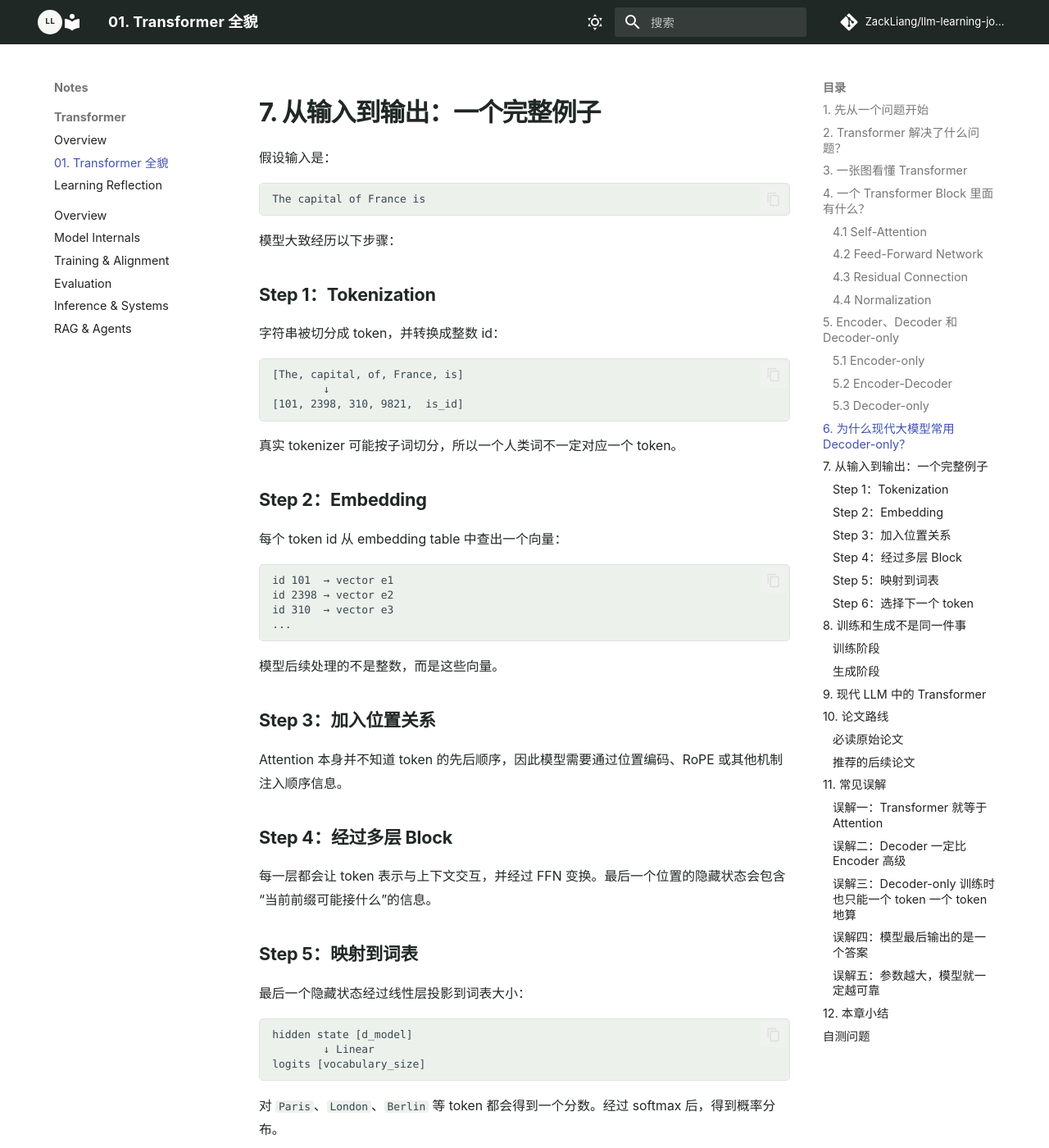
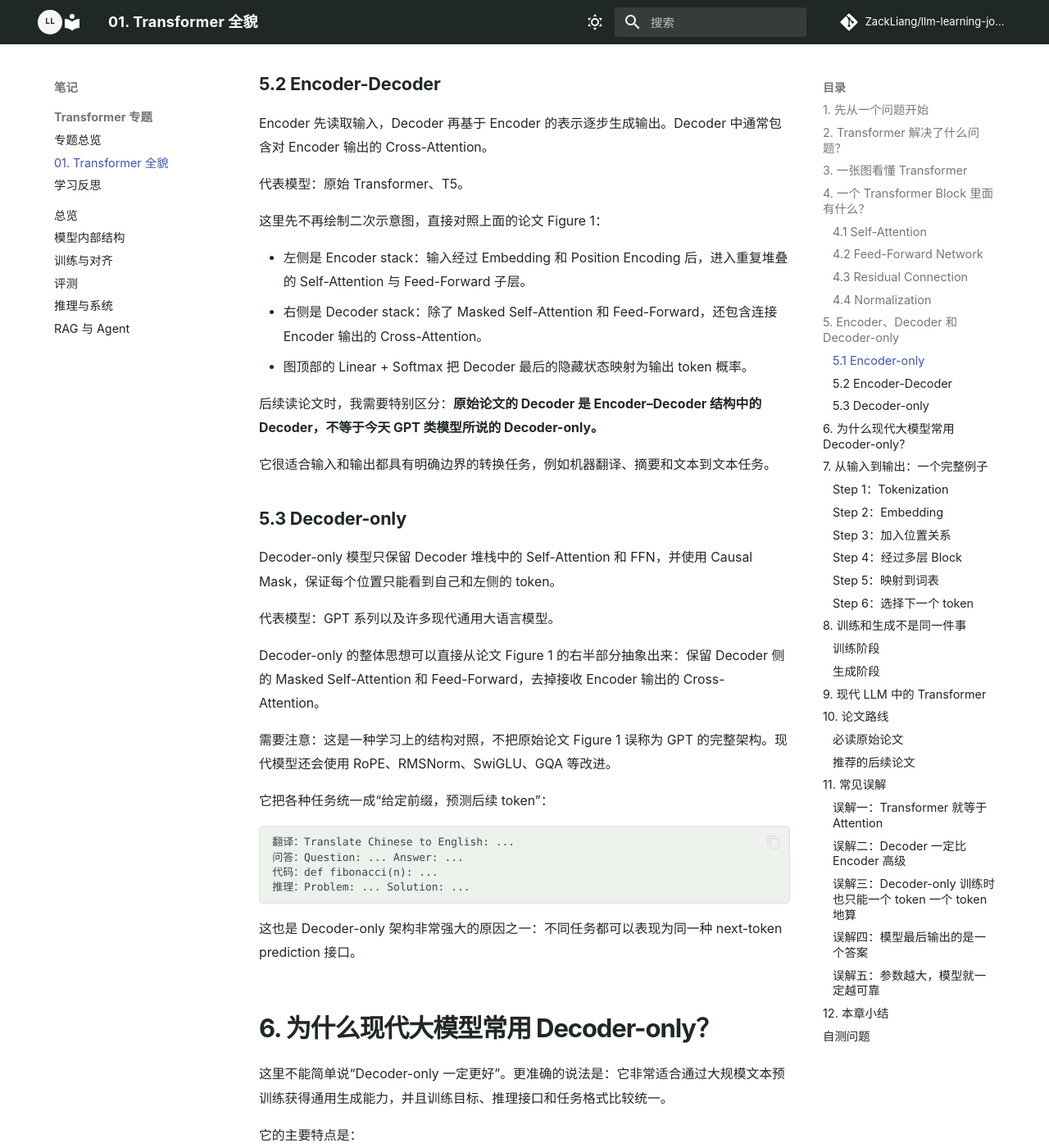
Before and after one commit to ZackLiang/llm-learning-journey, an MkDocs documentation site: the page built from docs/notes/transformer/01-big-picture.md, in a window 1280 px wide and 1400 px high, scrolled down 8598 px. Shown: the whole window at 82% size. Built offline with MkDocs 1.6.1 and Material for MkDocs 9.7.7, drawn with Linux system fonts in a browser that asks for light colours; comment, search, counter and statistics services are not loaded; some of the changed text lies outside the part shown.

Commit message:
Refine Chinese learning notes and add paper figures

````diff
--- a/docs/notes/transformer/01-big-picture.md
+++ b/docs/notes/transformer/01-big-picture.md
@@ -43,14 +43,9 @@
 
 Transformer 之前，序列建模长期由 RNN、LSTM 等循环结构主导。循环结构每次处理一个位置，需要把前一步的 hidden state 传给下一步：
 
-```mermaid
-flowchart LR
-    x1[Token 1] --> r1[RNN step 1] --> h1[Hidden state]
-    h1 --> r2[RNN step 2]
-    x2[Token 2] --> r2 --> h2[Hidden state]
-    h2 --> r3[RNN step 3]
-    x3[Token 3] --> r3 --> h3[Hidden state]
-```
+![论文 Figure 1：Transformer 模型架构](../../assets/papers/transformer-figure-1.png){ .paper-figure }
+
+> 来源：Vaswani et al., *Attention Is All You Need*, Figure 1。原论文：[arXiv:1706.03762](https://arxiv.org/abs/1706.03762)。图中展示的是原始 Encoder–Decoder Transformer，不是现代 Decoder-only LLM 的完整结构。
 
 这种方式有两个明显限制：
 
@@ -66,23 +61,9 @@
 
 下面的图先忽略具体张量维度，只看信息流：
 
-```mermaid
-flowchart TB
-    A[Raw text] --> B[Tokenizer]
-    B --> C[Token IDs]
-    C --> D[Token Embeddings]
-    P[Position information] --> E[Input representations]
-    D --> E
-    E --> F[Transformer Block 1]
-    F --> G[Transformer Block 2]
-    G --> H[...]
-    H --> I[Transformer Block N]
-    I --> J[Final hidden states]
-    J --> K[Linear projection to vocabulary]
-    K --> L[Logits]
-    L --> M[Sampling or argmax]
-    M --> N[Next token]
-```
+![论文 Figure 2：Scaled Dot-Product Attention 与 Multi-Head Attention](../../assets/papers/transformer-figure-2.png){ .paper-figure }
+
+> 来源：Vaswani et al., *Attention Is All You Need*, Figure 2。原论文：[arXiv:1706.03762](https://arxiv.org/abs/1706.03762)。这张图先作为后续 Attention 章节的预告，本章只记录它在整体结构中的位置。
 
 这张图里最容易被忽略的是：**Transformer 不是直接从文字生成文字**。它中间经过了很多层连续向量表示。每一层都在重新组织上下文信息，使得当前位置的表示包含越来越丰富的语义和关系。
 
@@ -90,20 +71,9 @@
 
 把一个 Block 展开，可以得到：
 
-```mermaid
-flowchart TB
-    X[Input hidden states] --> A[Self-Attention]
-    X --> R1[Residual path]
-    A --> Add1[Add]
-    R1 --> Add1
-    Add1 --> N1[Normalization]
-    N1 --> F[Feed-Forward Network]
-    N1 --> R2[Residual path]
-    F --> Add2[Add]
-    R2 --> Add2
-    Add2 --> N2[Normalization]
-    N2 --> Y[Output hidden states]
-```
+![论文 Figure 1：Transformer 模型架构](../../assets/papers/transformer-figure-1.png){ .paper-figure }
+
+> 来源：Vaswani et al., *Attention Is All You Need*, Figure 1。这里重点观察一个 Block 如何重复堆叠，以及 Encoder、Decoder 两侧的子层差异。
 
 不同模型在顺序上会有差异。例如现代 LLM 常见 Pre-Norm 结构，会在 Attention 或 FFN 前进行 RMSNorm；原始论文常被画成 Post-Norm。阅读具体模型代码时，不能只凭“Transformer Block”这个名字假设内部顺序完全相同。
 
@@ -168,12 +138,9 @@
 
 代表模型：BERT。
 
-```mermaid
-flowchart LR
-    T[Input text] --> E[Encoder stack]
-    E --> H[Bidirectional representations]
-    H --> C[Classification / span prediction / embedding]
-```
+![论文 Figure 1：Transformer 模型架构](../../assets/papers/transformer-figure-1.png){ .paper-figure }
+
+> 来源：Vaswani et al., *Attention Is All You Need*, Figure 1。这里把原论文结构和现代 Decoder-only 模型的差别作为阅读笔记记录下来。
 
 BERT 的预训练任务是 Masked Language Modeling：随机遮住部分 token，让模型根据左右两侧上下文恢复它们。
 
@@ -190,14 +157,13 @@
 
 代表模型：原始 Transformer、T5。
 
-```mermaid
-flowchart LR
-    S[Source sequence] --> E[Encoder]
-    E --> Z[Encoded representation]
-    T[Previous target tokens] --> D[Decoder]
-    Z --> D
-    D --> O[Next target token]
-```
+这里先不再绘制二次示意图，直接对照上面的论文 Figure 1：
+
+- 左侧是 Encoder stack：输入经过 Embedding 和 Position Encoding 后，进入重复堆叠的 Self-Attention 与 Feed-Forward 子层。
+- 右侧是 Decoder stack：除了 Masked Self-Attention 和 Feed-Forward，还包含连接 Encoder 输出的 Cross-Attention。
+- 图顶部的 Linear + Softmax 把 Decoder 最后的隐藏状态映射为输出 token 概率。
+
+后续读论文时，我需要特别区分：**原始论文的 Decoder 是 Encoder–Decoder 结构中的 Decoder，不等于今天 GPT 类模型所说的 Decoder-only。**
 
 它很适合输入和输出都具有明确边界的转换任务，例如机器翻译、摘要和文本到文本任务。
 
@@ -207,13 +173,9 @@
 
 代表模型：GPT 系列以及许多现代通用大语言模型。
 
-```mermaid
-flowchart LR
-    A[Prompt tokens] --> D[Decoder-only Transformer]
-    D --> N[Next-token distribution]
-    N --> T[Sample one token]
-    T --> D
-```
+Decoder-only 的整体思想可以直接从论文 Figure 1 的右半部分抽象出来：保留 Decoder 侧的 Masked Self-Attention 和 Feed-Forward，去掉接收 Encoder 输出的 Cross-Attention。
+
+需要注意：这是一种学习上的结构对照，不把原始论文 Figure 1 误称为 GPT 的完整架构。现代模型还会使用 RoPE、RMSNorm、SwiGLU、GQA 等改进。
 
 它把各种任务统一成“给定前缀，预测后续 token”：
 
--- a/mkdocs.yml
+++ b/mkdocs.yml
@@ -1,4 +1,4 @@
-site_name: LLM Learning Journey
+site_name: 大模型学习记录
 site_description: Personal notes, implementations, projects, paper reading, and engineering exploration around large language models.
 site_url: https://zackliang.github.io/llm-learning-journey/
 repo_url: https://github.com/ZackLiang/llm-learning-journey
@@ -52,30 +52,30 @@
   - stylesheets/extra.css
 nav:
   - Home: index.md
-  - Learning Map: roadmap.md
-  - Notes:
-      - Transformer:
-          - Overview: notes/transformer/index.md
+  - 学习地图: roadmap.md
+  - 笔记:
+      - Transformer 专题:
+          - 专题总览: notes/transformer/index.md
           - 01. Transformer 全貌: notes/transformer/01-big-picture.md
-          - Learning Reflection: notes/transformer/reflection.md
-      - Overview: notes/index.md
-      - Model Internals: notes/model-internals.md
-      - Training & Alignment: notes/training.md
-      - Evaluation: notes/evaluation.md
-      - Inference & Systems: notes/inference.md
-      - RAG & Agents: notes/rag-agents.md
-  - Implementations:
-      - Overview: implementations/index.md
-  - Projects:
-      - Overview: projects/index.md
-      - Agentic RL Lab: projects/agentic-rl-lab.md
-  - Paper Notes:
-      - Overview: paper-notes/index.md
-  - Engineering:
-      - Overview: engineering/index.md
-  - Reflections:
-      - Overview: reflections/index.md
-      - Why This Repository: reflections/why-this-repo.md
+          - 学习反思: notes/transformer/reflection.md
+      - 总览: notes/index.md
+      - 模型内部结构: notes/model-internals.md
+      - 训练与对齐: notes/training.md
+      - 评测: notes/evaluation.md
+      - 推理与系统: notes/inference.md
+      - RAG 与 Agent: notes/rag-agents.md
+  - 实现:
+      - 总览: implementations/index.md
+  - 项目:
+      - 总览: projects/index.md
+      - Agentic RL Lab 阅读: projects/agentic-rl-lab.md
+  - 论文笔记:
+      - 总览: paper-notes/index.md
+  - 工程记录:
+      - 总览: engineering/index.md
+  - 阶段反思:
+      - 总览: reflections/index.md
+      - 为什么建立这个仓库: reflections/why-this-repo.md
 
 
 
````
Also changed, not shown: README.md (+50 -20 lines), docs/index.md (+8 -8 lines), docs/assets/papers/transformer-figure-1.png (added), docs/assets/papers/transformer-figure-2.png (added), docs/stylesheets/extra.css.
